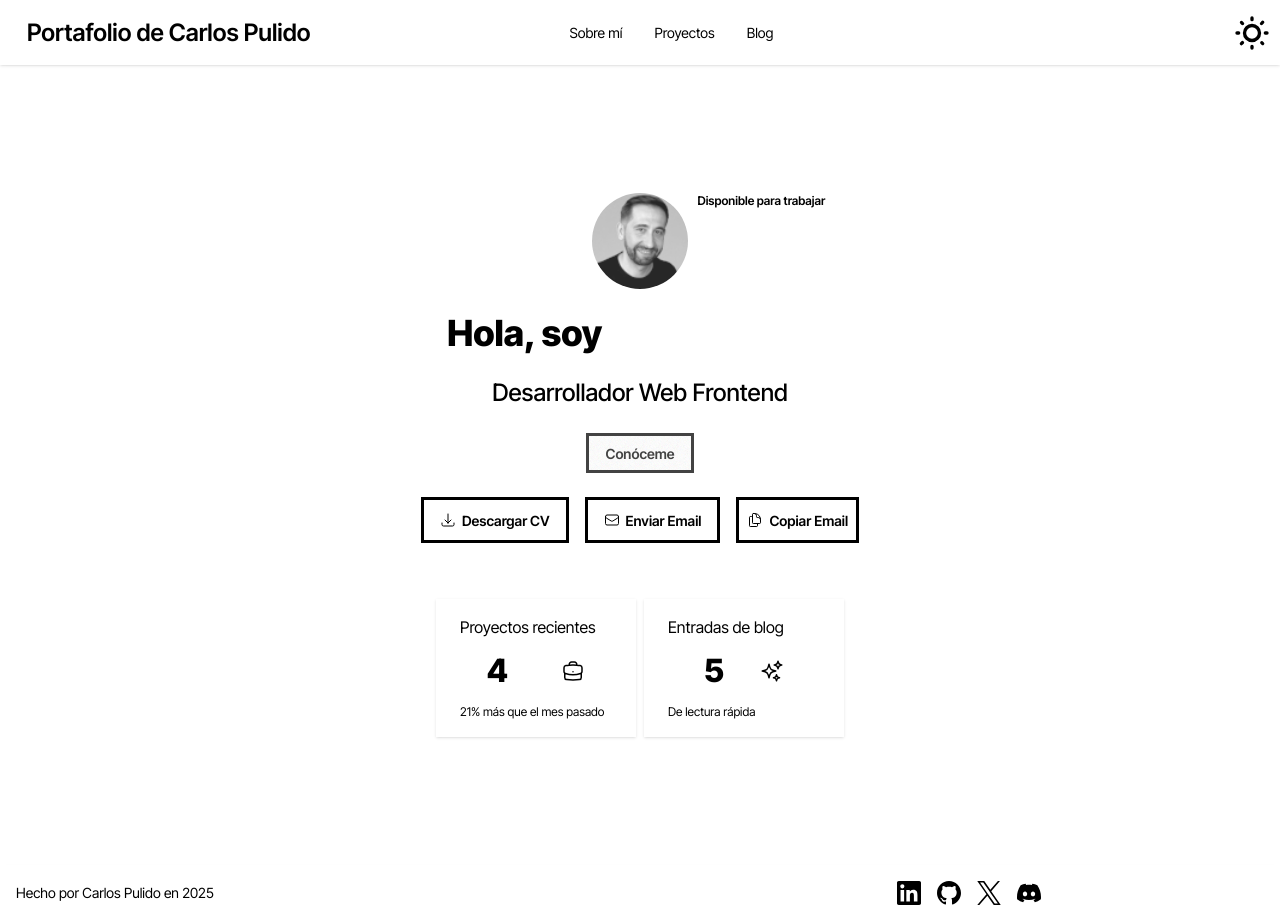
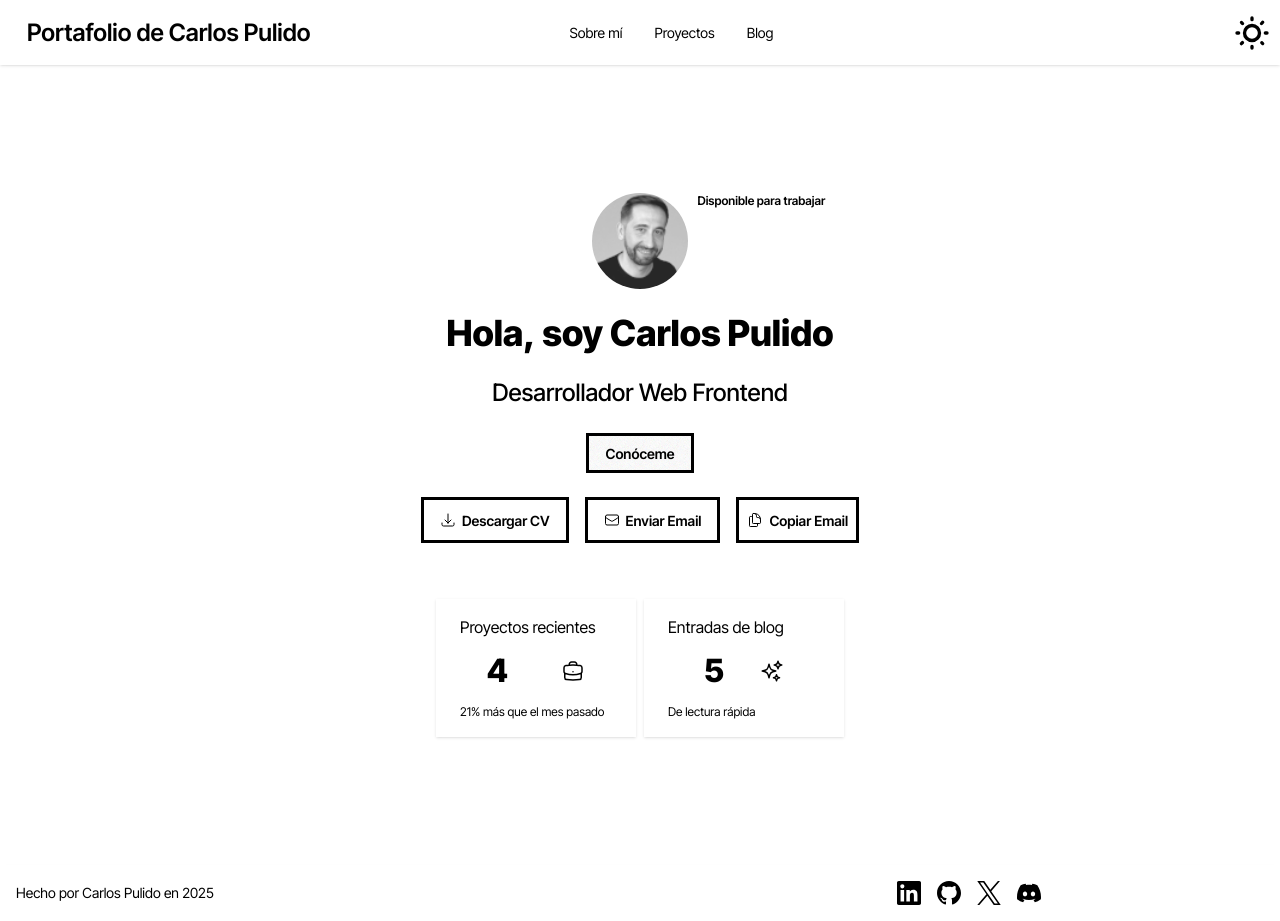
Before and after one commit to carlosfrontend/portafolio-dev, a Next.js app: page / in a window 1280 px wide. Built offline with nearby package versions, Linux system fonts and the light colour scheme.

Commit message:
feat: Remove unused id's in the About page and set an animation for the text in the HomePage

```diff
--- a/package.json
+++ b/package.json
@@ -9,8 +9,10 @@
     "lint": "next lint"
   },
   "dependencies": {
+    "@gsap/react": "^2.1.2",
     "@ridemountainpig/svgl-react": "^1.0.7",
     "daisyui": "^5.0.43",
+    "gsap": "^3.13.0",
     "next": "15.3.3",
     "next-themes": "^0.4.6",
     "react": "^19.0.0",
--- a/src/app/about/page.tsx
+++ b/src/app/about/page.tsx
@@ -14,7 +14,7 @@ export default function AboutPage() {
             <section className='w-full pt-20 md:w-[640px]'>
                 <h1 className='text-center text-5xl md:text-6xl font-extrabold !mb-0 !mt-0 text-accent'>Carlos Pulido</h1>
                 <h2 className='pt-2 text-xl md:text-2xl text-center font-semibold !mb-0 !mt-0'>Desarrollador Frontend</h2>
-                <article className='relative p-6' id='intro'>
+                <article className='relative p-6'>
 
                     <h3 className='md:divider text-center py-10 text-3xl md:text:4xl text-accent font-bold'>Introducción</h3>
                     <div className='prose prose-xl lg:prose-xl text-pretty text-justify  p-4'>
@@ -41,10 +41,10 @@ export default function AboutPage() {
                         </p>
                     </div>
                 </article >
-                <article id='skills' className='flex flex-col items-stretch'>
+                <article className='flex flex-col items-stretch'>
                     <InfiniteScrollIcons />
                 </article>
-                <article className='pb-20' id='timeline'>
+                <article className='pb-20'>
                     <h3 className='md:divider text-center py-16 text-3xl md:text:5xl text-accent font-bold'>Línea de tiempo</h3>
                     <div className='grid grid-cols-1 place-items-center justify-center'>
                         <ul className="timeline timeline-vertical md:timeline-box p-6">
--- a/src/components/Hero.tsx
+++ b/src/components/Hero.tsx
@@ -1,3 +1,4 @@
+'use client'
 import Link from 'next/link';
 import ProfilePicture from '@/assets/images/profile_picture.webp';
 import Image from 'next/image';
@@ -5,8 +6,48 @@ import DownloadIcon from '@/components/icons/DownloadIcon';
 import EmailIcon from './icons/EmailIcon';
 import CopyEmailButton from './CopyEmailButton';
 import Stats from './Stats';
+import { gsap } from 'gsap';
+import { useGSAP } from "@gsap/react";
+import { SplitText } from 'gsap/SplitText';
+import { useRef } from 'react';
+
 
 export default function Hero() {
+  gsap.registerPlugin(useGSAP);
+  const title = useRef<HTMLDivElement>(null);
+  const subtitle = useRef<HTMLDivElement>(null);
+  const linkButton = useRef<HTMLAnchorElement>(null);
+  const tl = gsap.timeline(
+    {
+      defaults: {
+        duration: 1,
+      },
+    }
+  );
+
+  useGSAP(() => {
+    const splitTextTitle = SplitText.create(title.current, { type: "words" });
+    const splitTextSubtitle = SplitText.create(subtitle.current, { type: "words" });
+    tl.from(splitTextTitle.words, {
+      y: 10,
+      stagger: 0.2,
+      autoAlpha: 0,
+      filter: 'blur(10px)'
+    }).from(
+      splitTextSubtitle.words, {
+      y: 8,
+      stagger: 0.2,
+      autoAlpha: 0,
+      filter: 'blur(10px)'
+    }, "1"
+    ).from(linkButton.current, {
+      duration: 2,
+      scale: 1.1,
+      stagger: 0.2,
+      autoAlpha: 0,
+    }, "2");
+  });
+
   return (
     <div className='relative top-0 min-h-dvh flex justify-center items-center bg-none md:bg-base-200'>
       <div className=' w-96 md:w-[480px] flex flex-col justify-between mdshadow-md bg-none shadow-none md:bg-base-100'>
@@ -33,17 +74,14 @@ export default function Hero() {
           </figure>
         </a>
         <div className='card-body  items-center justify-center text-center text-primary-content'>
-          <h1 className=' text-pretty text-base-content text-4xl font-extrabold'>
-            Hola, soy{' '}
-            <span className='bg-gradient-to-r from-accent to-primary bg-clip-text  font-extrabold text-transparent'>
-              Carlos Pulido
-            </span>
+          <h1 ref={title} className=' text-pretty text-base-content text-4xl font-extrabold'>
+            Hola, soy  Carlos Pulido
           </h1>
-          <h2 className='text-2xl text-base-content font-medium py-4'>
+          <h2 ref={subtitle} className='text-2xl text-base-content font-medium py-4'>
             Desarrollador Web Frontend
           </h2>
-          <div className='card-actions motion-safe:animate-pulse'>
-            <Link href='/about' className='btn btn-primary'>
+          <div className='card-actions'>
+            <Link ref={linkButton} href='/about' className='btn btn-primary'>
               Conóceme
             </Link>
           </div>
--- a/src/components/InfiniteScrollIcons.tsx
+++ b/src/components/InfiniteScrollIcons.tsx
@@ -15,12 +15,14 @@ export default function InfiniteScrollIcons() {
     }, []);
 
     if (!mounted || !resolvedTheme) {
-        return <article id="skills" className="overflow-hidden">
-            <h3 className="md:divider text-center py-16 text-4xl text-accent font-bold">Habilidades</h3>
-            <div className="h-18 flex items-center justify-center">
-                Cargando habilidades...
-            </div>
-        </article>
+        return (
+            <article className="overflow-hidden">
+                <h3 className='md:divider text-center py-10 text-3xl md:text:4xl text-accent font-bold'>Habilidades</h3>
+                <div className="h-18 flex items-center justify-center">
+                    Cargando habilidades...
+                </div>
+            </article>
+        )
     }
 
     const ReactIcon = resolvedTheme === 'business' ? ReactDark : ReactLight;
@@ -30,8 +32,8 @@ export default function InfiniteScrollIcons() {
 
     return (
         <div className=" overflow-hidden">
-            <h3 className="md:divider text-center py-16 text-3xl md:text:4xl text-accent font-bold">Habilidades</h3>
-            <Marquee gradient={false} speed={40} className='mask-x-from-60% mask-x-to-100%'>
+            <h3 className='md:divider text-center py-10 text-3xl md:text:4xl text-accent font-bold'>Habilidades</h3>
+            <Marquee gradient={false} speed={20} className='skillsMarkee mask-x-from-60% mask-x-to-100% motion-safe:animate-["scroll"]'>
                 <Vite className="size-18 aspect-video mx-4" aria-label="Logotipo de Vite" />
                 <HTML5 className="size-18 aspect-video mx-4" aria-label='Logotipo de HTML' />
                 <CSSNew className="size-18 aspect-video mx-4" aria-label='Logotipo de CSS' />
```
Also changed, not shown: 1 other file (tests, documents, lock files or other folders).
